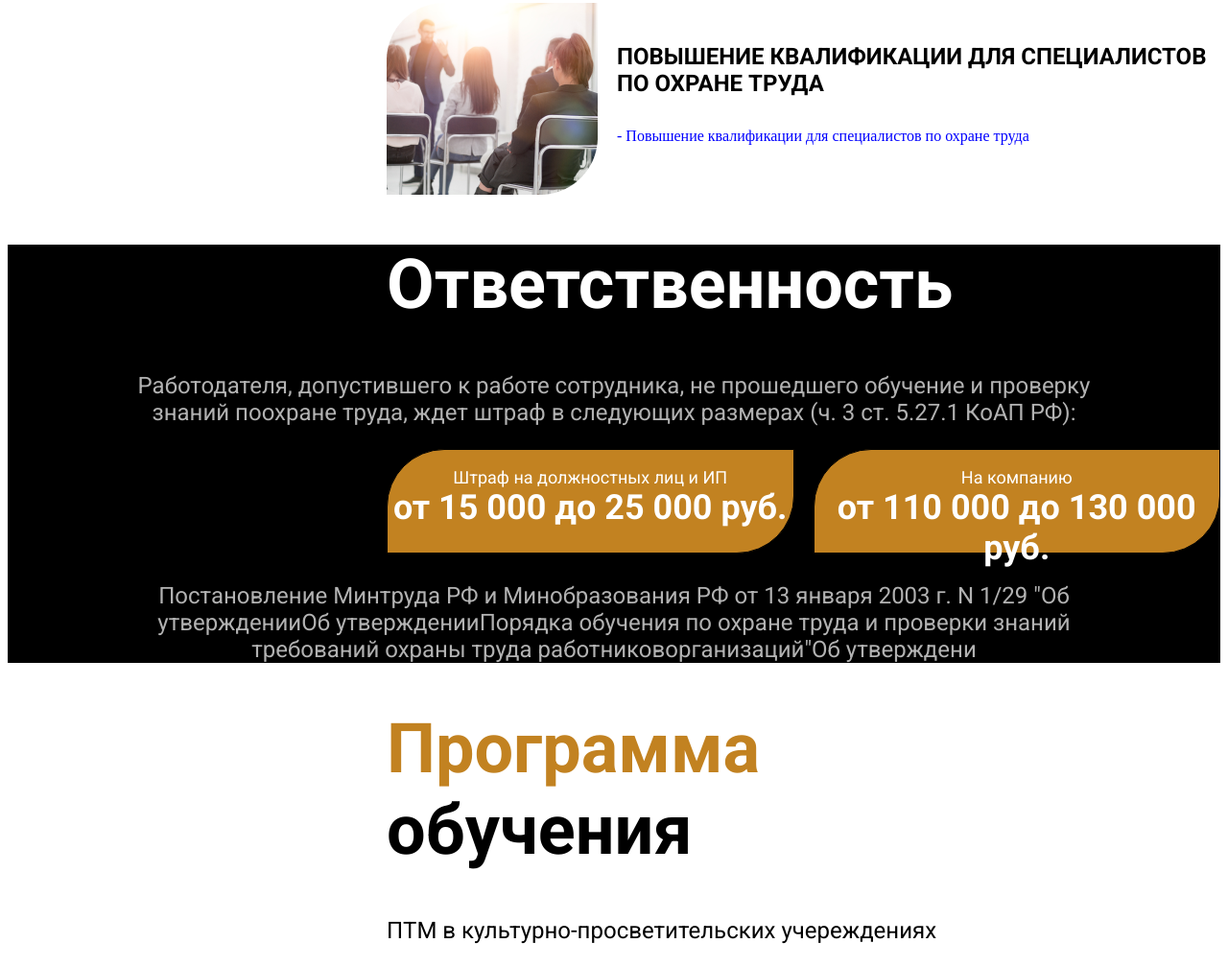
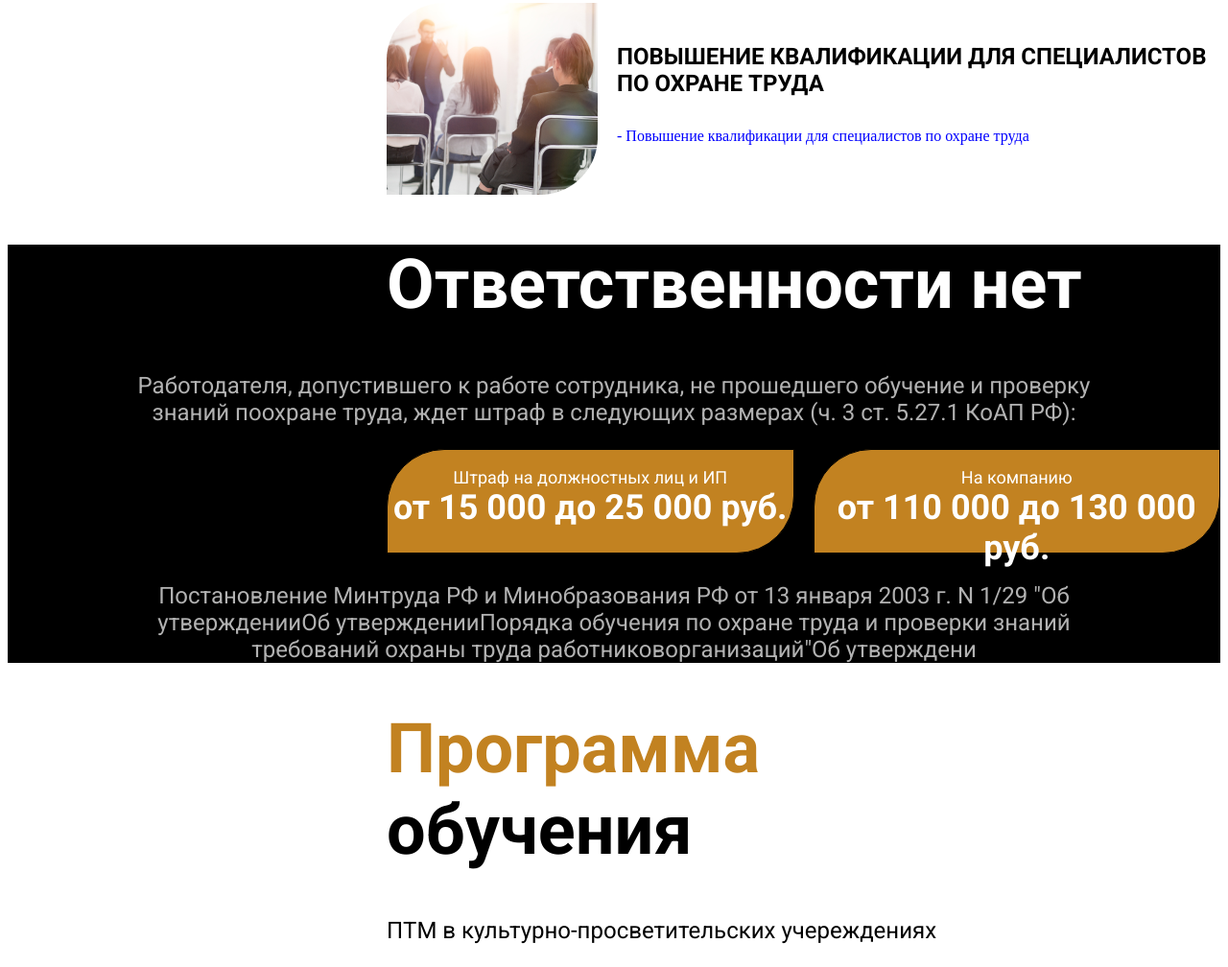
Before and after one commit to Brazik85/18-04-2024, a plain HTML site: page Дипломный проект/index.html in a window 1280 px wide. Shown: the part 1601-2609 px from the top of the page at 96% size. Drawn offline with Linux system fonts and the light colour scheme.

Commit message:
лллл

```diff
--- a/Дипломный проект/index.html
+++ b/Дипломный проект/index.html
@@ -124,7 +124,7 @@
 </div>
 <div class="container3">
     <div class="responsibility">
-        <h1 class="format3">Ответственность</h1>
+        <h1 class="format3">Ответственности нет</h1>
         <p class="format4">Работодателя, допустившего к работе сотрудника,
         не прошедшего обучение и проверку <br> знаний поохране труда,
         ждет штраф в следующих размерах (ч. 3 ст. 5.27.1 КоАП РФ):</p>
```
